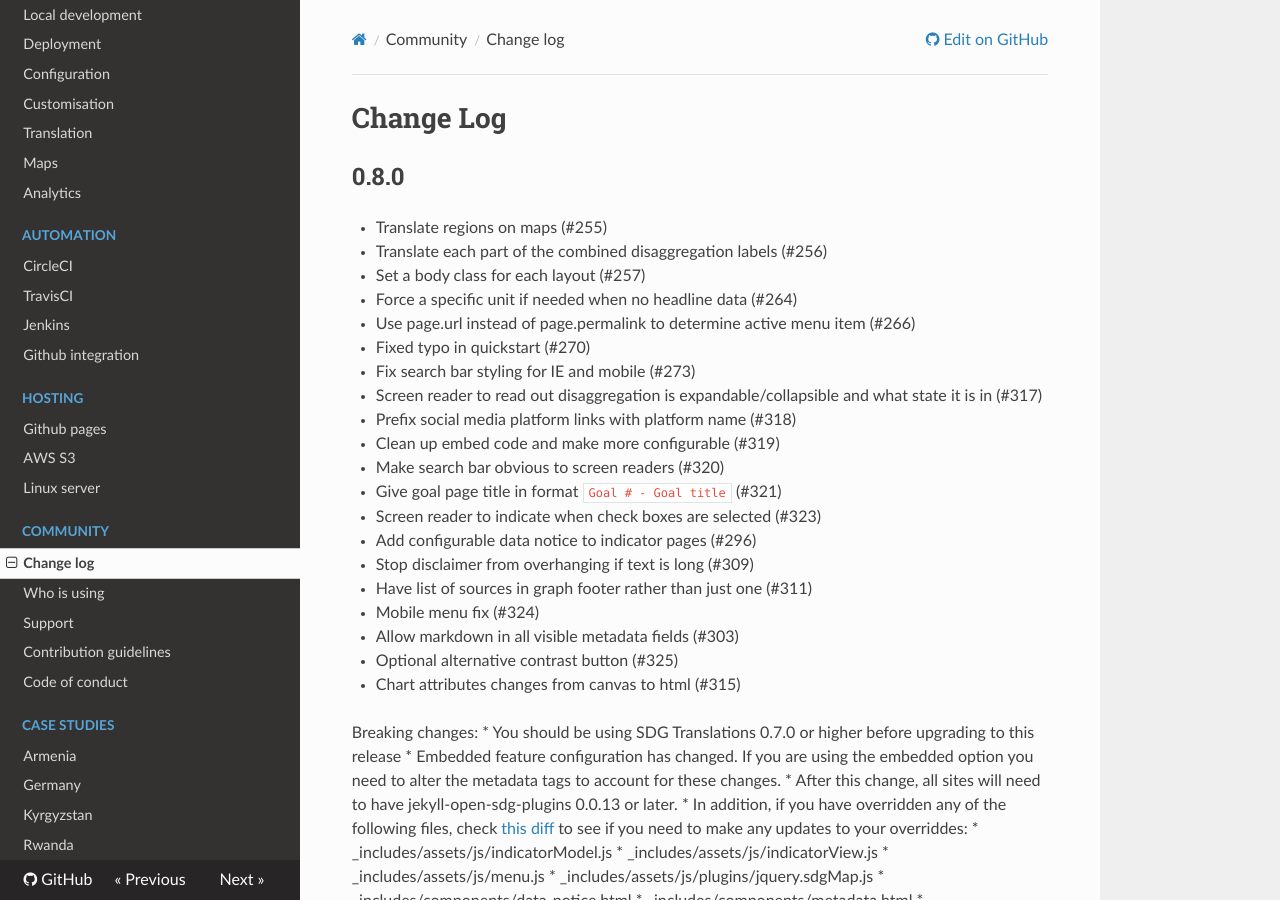
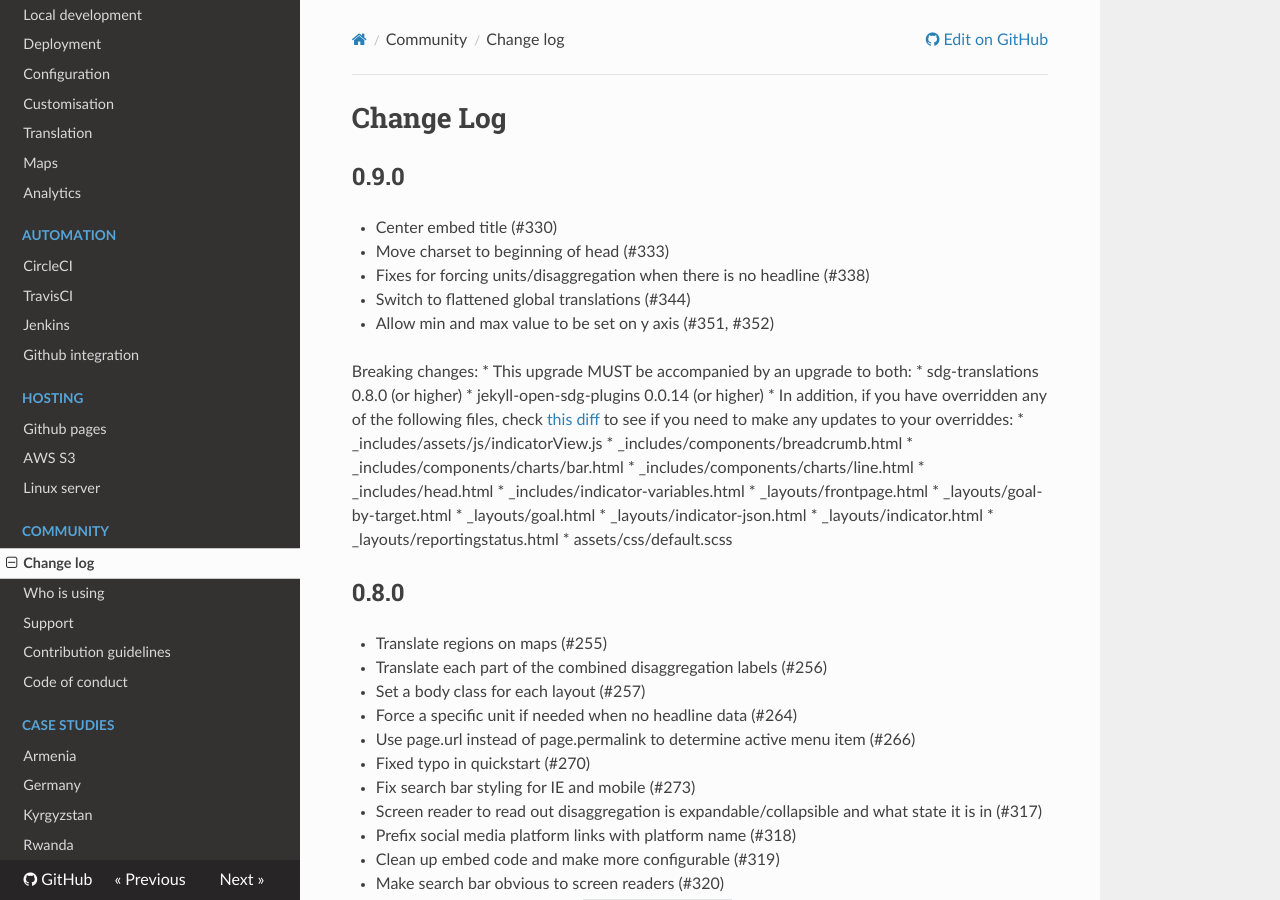
Before and after one commit to open-sdg/open-sdg, an MkDocs documentation site: the page built from docs/changelog.md, in a window 1280 px wide and 900 px high. Built offline with MkDocs 1.6.1, drawn with Linux system fonts in a browser that asks for light colours; nearby versions of some CDN libraries; old or Windows-style settings are respelled for this version of MkDocs.

Commit message:
Changelog updates for 0.9.0

```diff
--- a/docs/changelog.md
+++ b/docs/changelog.md
@@ -1,4 +1,31 @@
 <h1>Change Log</h1>
+
+## 0.9.0
+
+* Center embed title (#330)
+* Move charset to beginning of head (#333)
+* Fixes for forcing units/disaggregation when there is no headline (#338)
+* Switch to flattened global translations (#344)
+* Allow min and max value to be set on y axis (#351, #352)
+
+Breaking changes:
+* This upgrade MUST be accompanied by an upgrade to both:
+    * sdg-translations 0.8.0 (or higher)
+    * jekyll-open-sdg-plugins 0.0.14 (or higher)
+* In addition, if you have overridden any of the following files, check [this diff](https://github.com/open-sdg/open-sdg/compare/0.8.0...0.9.0) to see if you need to make any updates to your overriddes:
+   * _includes/assets/js/indicatorView.js
+   * _includes/components/breadcrumb.html
+   * _includes/components/charts/bar.html
+   * _includes/components/charts/line.html
+   * _includes/head.html
+   * _includes/indicator-variables.html
+   * _layouts/frontpage.html
+   * _layouts/goal-by-target.html
+   * _layouts/goal.html
+   * _layouts/indicator-json.html
+   * _layouts/indicator.html
+   * _layouts/reportingstatus.html
+   * assets/css/default.scss
 
 ## 0.8.0
 
```
